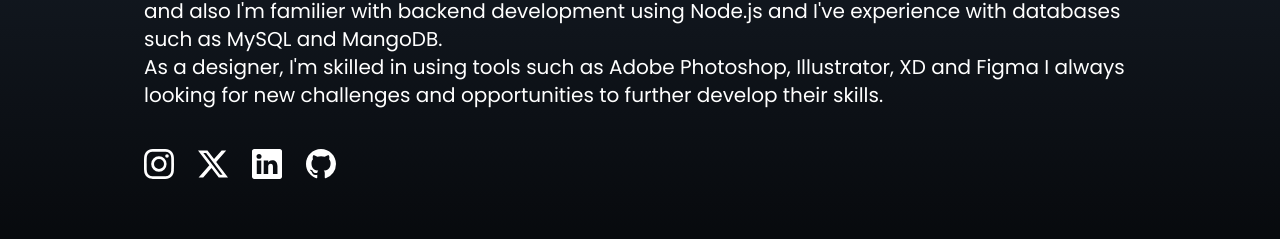
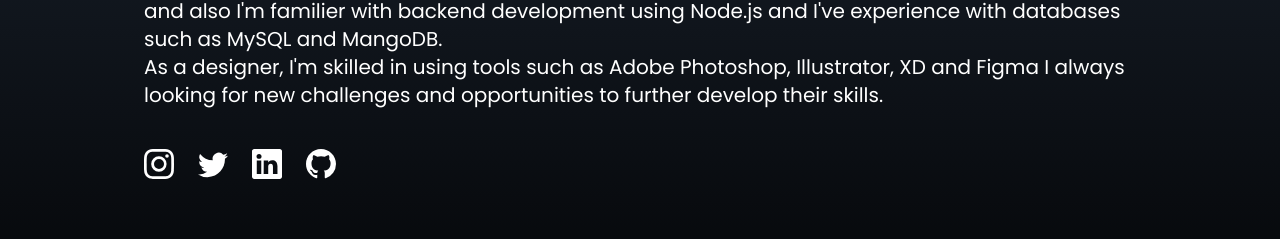
Before and after one commit to ponnparamaguru/portfolio, a React (Create React App) app: page / in a window 1280 px wide. Shown: the part 1167-1406 px from the top of the page. Built offline with nearby package versions, Linux system fonts and the light colour scheme; the HTML template or start-up script is replaced by a standard one.

Commit message:
Update about.jsx

```diff
--- a/src/components/about.jsx
+++ b/src/components/about.jsx
@@ -1,5 +1,5 @@
 import React from 'react';
-import {BsInstagram, BsTwitterX,  BsGithub, BsLinkedin} from "react-icons/bs";
+import {BsInstagram, BsTwitter,  BsGithub, BsLinkedin} from "react-icons/bs";
 
 const about = () => {
   return (
@@ -23,7 +23,7 @@ const about = () => {
             <div className=" py-10 ">
               <span className='inline-flex space-x-6'>
                 <a href='https://www.instagram.com/ponnparamaguru_/'><BsInstagram size={30} className="cursor-pointer hover:text-pink-600"/> </a>
-                <a href='https://www.twitter.com/ponnparamaguru/'><BsTwitterX size={30} className="cursor-pointer hover:text-blue-400"/> </a>
+                <a href='https://www.twitter.com/ponnparamaguru/'><BsTwitter size={30} className="cursor-pointer hover:text-blue-400"/> </a>
                 <a href='https://www.linkedin.com/in/ponnparamaguru-chandrasekar-a5847b1a7/'><BsLinkedin size={30} className="cursor-pointer hover:text-sky-700"/> </a>
                 <a href='https://github.com/ponnparamaguru'><BsGithub size={30} className="cursor-pointer hover:text-gray-700"/> </a>
               </span>
```
